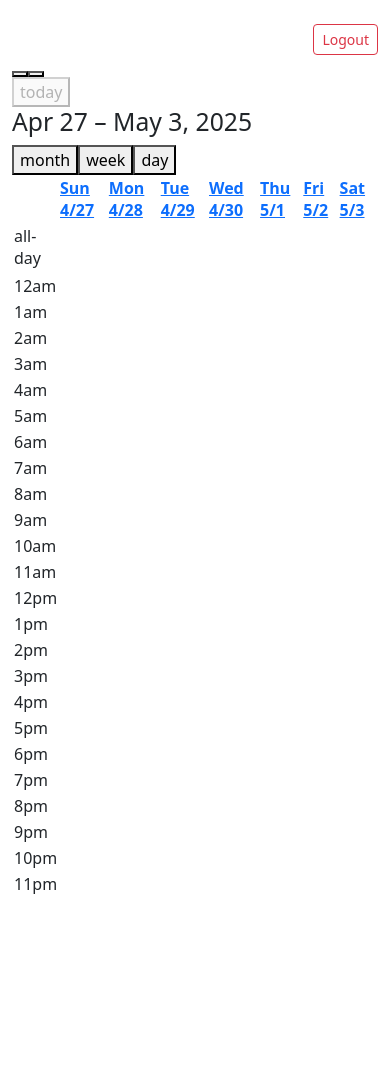
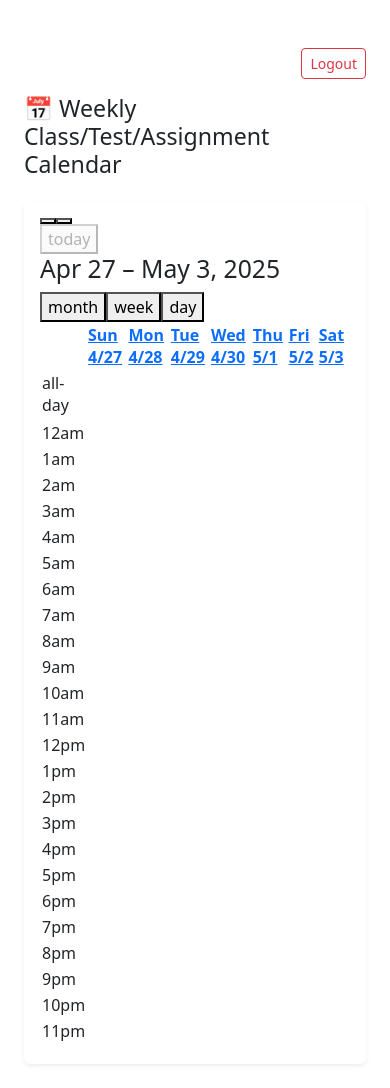
Before and after one commit to Lemi-in/SmartSchedule, a PHP site: page /teacher/view_calendar.php in a window 390 px wide. Shown: the part 80-1168 px from the top of the page. Before the commit the page ends 974 px from the top, so only its background shows below. Run offline with PHP 8.4, Linux system fonts and the light colour scheme; a user stored in the database is signed in; data that the repository does not hold is empty; some libraries are stand-ins or nearby versions.

Commit message:
// Layout Enhancements: // - Wrapped content in a Bootstrap container with padding for better spacing // - Encapsulated the calendar inside a styled card for visual consistency across pages // - Added a clear page heading and uniform spacing // - Applied color-coding to events: red for tests, orange for assignments, blue for classes // - Ensured the layout is responsive and visually clean

```diff
--- a/teacher/view_calendar.php
+++ b/teacher/view_calendar.php
@@ -36,14 +36,27 @@ while ($row = $result->fetch_assoc()) {
 }
 ?>
 
-<div class="text-end mb-3">
-    <a href="../logout.php" class="btn btn-outline-danger btn-sm">Logout</a>
-</div>
-
+<!-- FullCalendar Styles -->
 <link href='https://cdn.jsdelivr.net/npm/fullcalendar@6.1.9/main.min.css' rel='stylesheet' />
 <script src='https://cdn.jsdelivr.net/npm/fullcalendar@6.1.9/main.min.js'></script>
 
-<div id='calendar'></div>
+<div class="container py-4">
+
+    <!-- Logout Button -->
+    <div class="d-flex justify-content-end mb-3">
+        <a href="../logout.php" class="btn btn-outline-danger btn-sm">Logout</a>
+    </div>
+
+    <!-- Page Heading -->
+    <h3 class="mb-4">📅 Weekly Class/Test/Assignment Calendar</h3>
+
+    <!-- Calendar Container -->
+    <div class="card shadow-sm border-0">
+        <div class="card-body">
+            <div id="calendar"></div>
+        </div>
+    </div>
+</div>
 
 <script>
 document.addEventListener('DOMContentLoaded', function () {
@@ -55,7 +68,8 @@ document.addEventListener('DOMContentLoaded', function () {
             left: 'prev,next today',
             center: 'title',
             right: 'dayGridMonth,timeGridWeek,timeGridDay'
-        }
+        },
+        height: 'auto',
     });
     calendar.render();
 });
```
